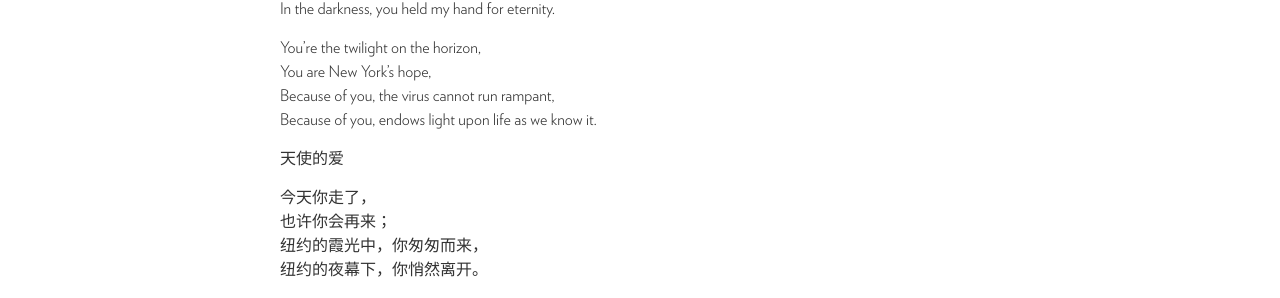
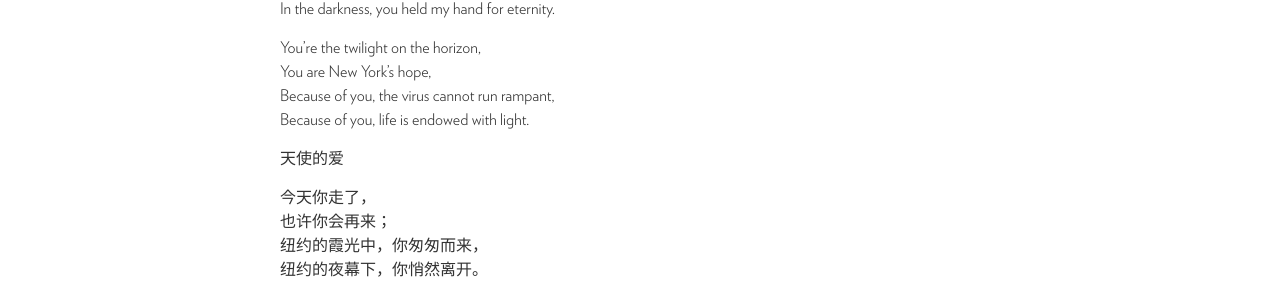
Before and after one commit to moca40/moca40.github.io, a Jekyll site: the page built from _oneworld/2020-04-23-liang-shao.md, in a window 1280 px wide. Shown: the part 898-1196 px from the top of the page. Built offline with Jekyll 4.4.1, drawn with Linux system fonts in a browser that asks for light colours.

Commit message:
Update 2020-04-23-liang-shao.md

```diff
--- a/_oneworld/2020-04-23-liang-shao.md
+++ b/_oneworld/2020-04-23-liang-shao.md
@@ -32,7 +32,7 @@
 You’re the twilight on the horizon, <br/>
 You are New York’s hope, <br/>
 Because of you, the virus cannot run rampant, <br/>
-Because of you, endows light upon life as we know it. <br/>
+Because of you, life is endowed with light. <br/>
 
    天使的爱
 
```
